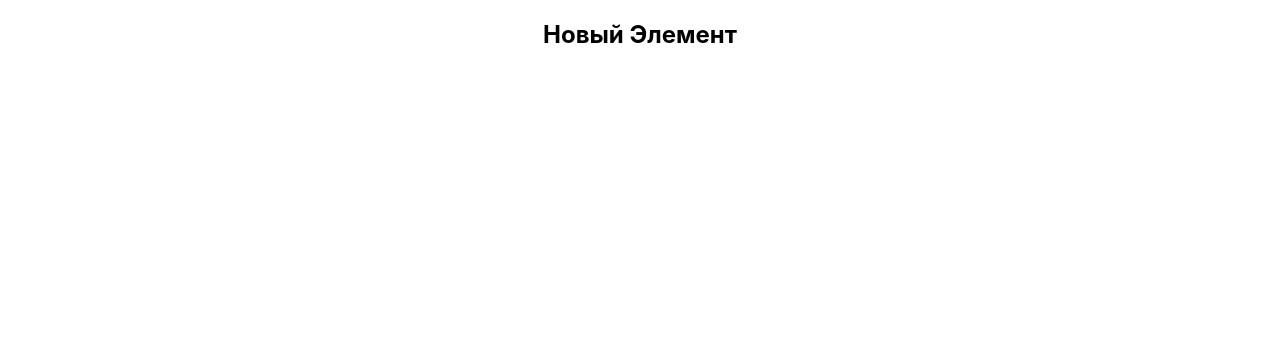
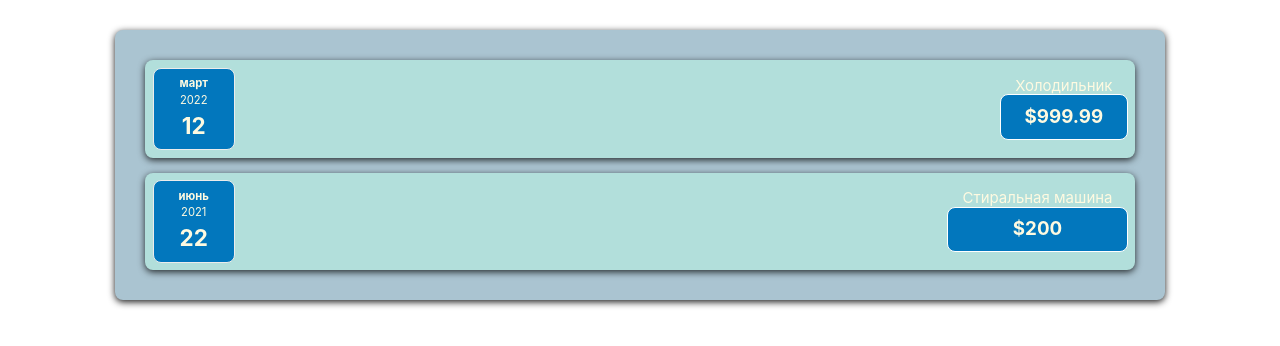
Before and after one commit to IvannikovSergey/react_proj_test1, a React (Create React App) app: page / in a window 1280 px wide. Shown: the top 346 px of the page. Built offline with nearby package versions, Linux system fonts and the light colour scheme.

Commit message:
Создание компонентов

```diff
--- a/public/index.html
+++ b/public/index.html
@@ -10,34 +10,14 @@
       content="Web site created using create-react-app"
     />
     <link rel="apple-touch-icon" href="%PUBLIC_URL%/logo192.png" />
-    <!--
-      manifest.json provides metadata used when your web app is installed on a
-      user's mobile device or desktop. See https://developers.google.com/web/fundamentals/web-app-manifest/
-    -->
+
     <link rel="manifest" href="%PUBLIC_URL%/manifest.json" />
-    <!--
-      Notice the use of %PUBLIC_URL% in the tags above.
-      It will be replaced with the URL of the `public` folder during the build.
-      Only files inside the `public` folder can be referenced from the HTML.
+    <link rel="stylesheet" href="https://cdnjs.cloudflare.com/ajax/libs/materialize/1.0.0/css/materialize.min.css">
 
-      Unlike "/favicon.ico" or "favicon.ico", "%PUBLIC_URL%/favicon.ico" will
-      work correctly both with client-side routing and a non-root public URL.
-      Learn how to configure a non-root public URL by running `npm run build`.
-    -->
     <title>React App</title>
   </head>
   <body>
     <noscript>You need to enable JavaScript to run this app.</noscript>
     <div id="root"></div>
-    <!--
-      This HTML file is a template.
-      If you open it directly in the browser, you will see an empty page.
-
-      You can add webfonts, meta tags, or analytics to this file.
-      The build step will place the bundled scripts into the <body> tag.
-
-      To begin the development, run `npm start` or `yarn start`.
-      To create a production bundle, use `npm run build` or `yarn build`.
-    -->
   </body>
 </html>
--- a/src/App.jsx
+++ b/src/App.jsx
@@ -1,10 +1,25 @@
 import './App.css';
-import CostItem from "./components/CostItem";
+import Costs from "./components/Costs/Costs";
 
 function App() {
+
+    const costs = [
+        {
+            id: 1,
+            date: new Date(2022, 2, 12),
+            description: 'Холодильник',
+            amount: 999.99
+        },
+        {
+            id: 2,
+            date: new Date(2021, 5, 22),
+            description: 'Стиральная машина',
+            amount: 200
+        },
+    ]
     return (
         <div className="App">
-            <CostItem/>
+            <Costs costs={costs}/>
         </div>
     );
 }
--- a/src/components/CostItem.jsx
+++ /dev/null
@@ -1,7 +0,0 @@
-function CostItem () {
-    return <h2>
-        Новый Элемент
-    </h2>
-}
-
-export default CostItem
--- /dev/null
+++ b/src/components/Costs/CostDate.css
@@ -0,0 +1,26 @@
+.cost-date {
+    display: flex;
+    flex-direction: column;
+    width: 5.5rem;
+    height: 5.5rem;
+    border: 1px solid #ececec;
+    background-color: #2a5b84;
+    color: #fefae1;
+    border-radius: 8px;
+    align-items: center;
+    justify-content: center;
+}
+
+.cost-date__month {
+    font-size: 0.75rem;
+    font-weight: bold;
+}
+
+.cost-date__year {
+    font-size: 0.75rem;
+}
+
+.cost-date__day {
+    font-size: 1.5rem;
+    font-weight: bold;
+}
--- /dev/null
+++ b/src/components/Costs/CostDate.jsx
@@ -0,0 +1,15 @@
+import './CostDate.css'
+function CostDate (props) {
+
+    const month = props.date.toLocaleString('ru-RU', {month:'long'});
+    const year = props.date.getFullYear();
+    const day = props.date.toLocaleString('ru-RU', {day:'2-digit'});
+
+    return <div className='cost-date light-blue darken-3'>
+        <div className='cost-date__month'>{month}</div>
+        <div className='cost-date__year'>{year}</div>
+        <div className='cost-date__day'>{day}</div>
+    </div>
+
+}
+export default CostDate
--- /dev/null
+++ b/src/components/Costs/CostItem.css
@@ -0,0 +1,56 @@
+.cost-item {
+    display: flex;
+    justify-content: space-between;
+    align-items: center;
+    padding: 0.5rem;
+    margin: 1rem 1rem;
+    /*background-color: wheat;*/
+    border-radius: 8px;
+    box-shadow: 0 2px 7px rgba(0,0,0,0.8);
+}
+
+.cost-item__description {
+    display: flex;
+    flex-direction: column;
+    gap: 1rem;
+    align-items: flex-end;
+    flex-flow: column-reverse;
+    justify-content: flex-start;
+    flex: 1;
+}
+
+.cost-item h2 {
+    color: #3a3a3a;
+    font-size: 1rem;
+    flex: 1;
+    margin: 0 1rem;
+    color: #fefae1;
+}
+
+.cost-item__price {
+    font-size: 1rem;
+    font-weight: bold;
+    color: #fefae1;
+    /*background-color: #2a5b84;*/
+    border: 1px solid white;
+    padding: 0.5rem;
+    border-radius: 8px;
+}
+
+@media (min-width: 580px) {
+    .cost-item__description {
+        flex-direction: row;
+        align-items: center;
+        justify-content: flex-start;
+        flex: 1;
+    }
+
+    .cost-item__description h2 {
+        font-size: 1.25rem;
+    }
+
+    .cost-item__price {
+        font-size: 1.25rem;
+        padding: 0.5rem 1.5rem;
+    }
+}
--- /dev/null
+++ b/src/components/Costs/CostItem.jsx
@@ -0,0 +1,14 @@
+import './CostItem.css'
+import CostDate from "./CostDate";
+
+function CostItem(props) {
+    return <div className='cost-item card-panel teal lighten-4'>
+        <CostDate date={props.date}/>
+        <div>
+            <h2 className='cost-item__description'>{props.description}</h2>
+            <div className='cost-item__price light-blue darken-3'>${props.amount}</div>
+        </div>
+    </div>
+}
+
+export default CostItem
--- /dev/null
+++ b/src/components/Costs/Costs.css
@@ -0,0 +1,9 @@
+.costs {
+    padding: 1rem;
+    background-color: #aac4d1;
+    margin: 2rem auto;
+    width: 70rem;
+    max-width: 95%;
+    border-radius: 8px;
+    box-shadow: 0 2px 7px rgba(0,0,0,0.9);
+}
--- /dev/null
+++ b/src/components/Costs/Costs.jsx
@@ -0,0 +1,15 @@
+import './Costs.css'
+import CostItem from "./CostItem";
+
+function Costs(props) {
+    return <div className='costs'>
+        {props.costs.map(cost => <ul key={cost.id}><CostItem
+            date={cost.date}
+            description={cost.description}
+            amount={cost.amount}
+        />
+        </ul>)}
+    </div>
+}
+
+export default Costs
```
